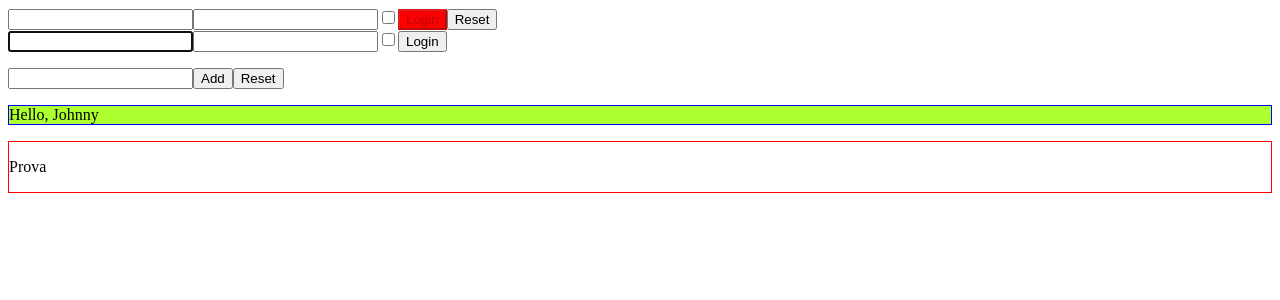
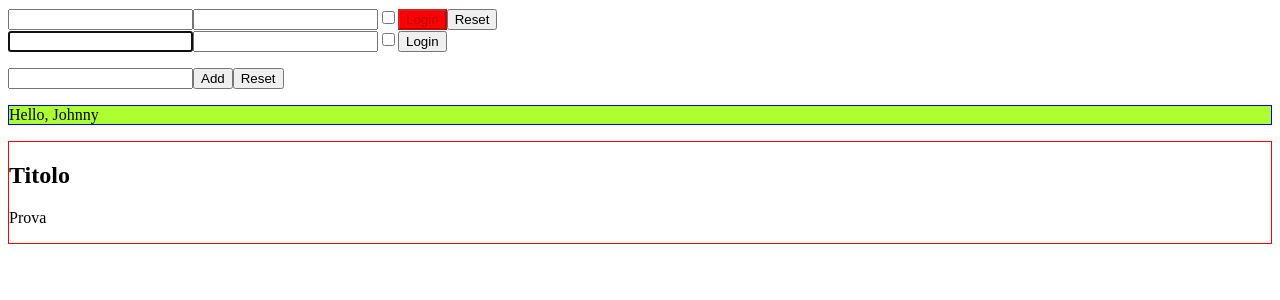
Before and after one commit to Marius0092/react-exercises, a React (Create React App) app: page / in a window 1280 px wide. Shown: the top 300 px of the page. Built offline with nearby package versions, Linux system fonts and the light colour scheme.

Commit message:
component-composition-02

```diff
--- a/src/App.js
+++ b/src/App.js
@@ -17,7 +17,7 @@ export class App extends React.Component {
                 <UncontrolledLogin />
                 <TodoList />
                 <Welcome />
-                <Container>
+                <Container title="Titolo">
                    <p>
                     Prova
                    </p>
--- a/src/Container.js
+++ b/src/Container.js
@@ -8,6 +8,7 @@ export class Container extends React.Component {
         }
 
         return <div style={style}>
+            <h2>{this.props.title}</h2>
             {this.props.children}
         </div>
     }
```
